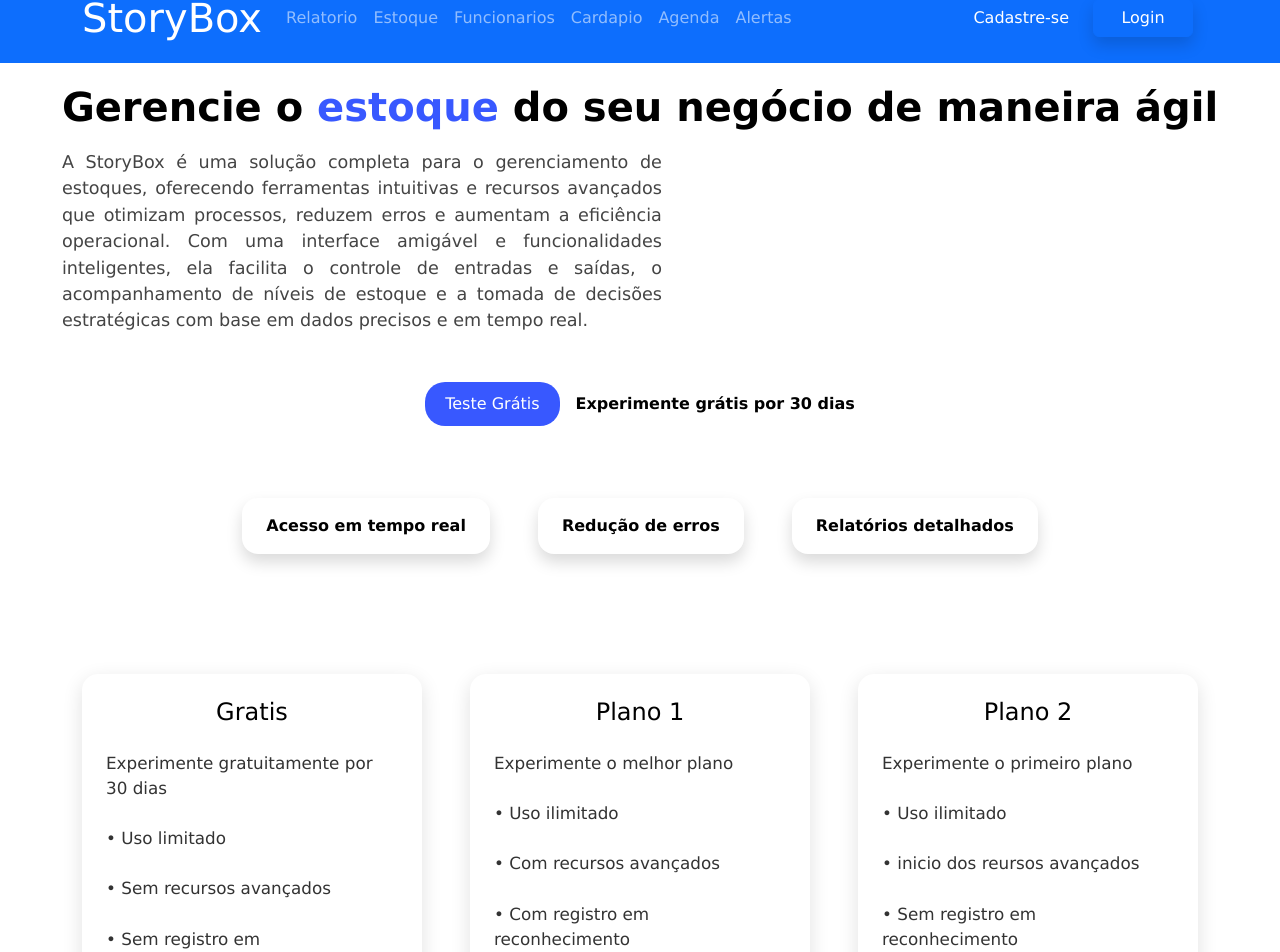
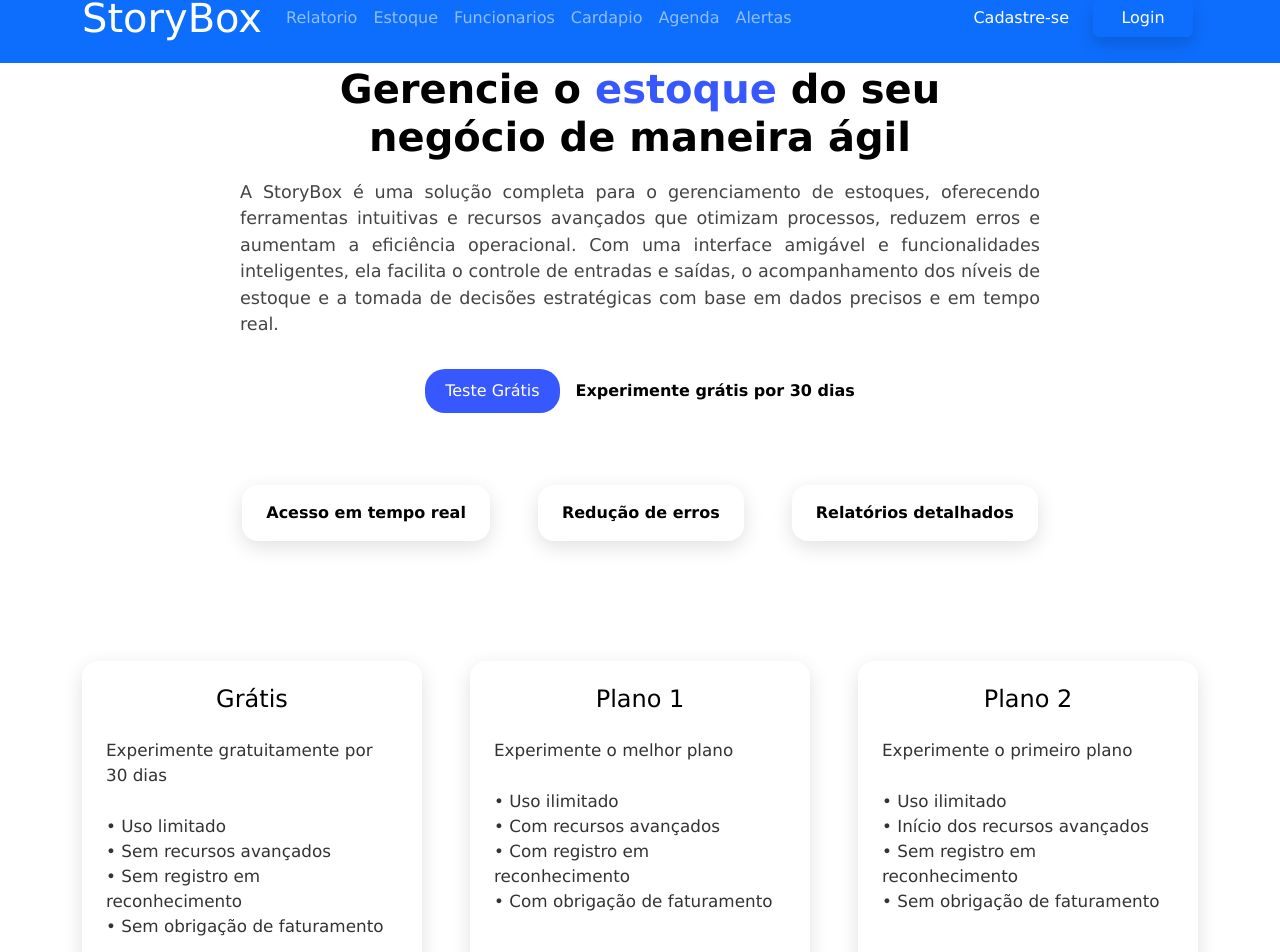
Before and after one commit to LianHenrique/TCC-2025, a React (Vite) app: page / in a window 1280 px wide. Shown: the part 27-979 px from the top of the page. Built offline with nearby package versions, Linux system fonts and the light colour scheme; no server answers; a web font is replaced by a local one.

Commit message:
melhorias no home

```diff
--- a/src/pages/Home/Home.jsx
+++ b/src/pages/Home/Home.jsx
@@ -1,118 +1,90 @@
 import { useState, useEffect } from 'react';
 import NavBar from "../../components/NavBar/NavBar";
-import styles from './Home.module.css'; // Usando CSS Modules
-import { useNavigate } from 'react-router';
+import styles from './Home.module.css';
+import { useNavigate } from 'react-router-dom';
 
 function Home() {
-  const [temaEscuro, setTemaEscuro] = useState(false);
-
-  const navigate = useNavigate()
+  const [temaEscuro] = useState(false);
+  const navigate = useNavigate();
 
   useEffect(() => {
     document.body.className = temaEscuro ? styles['dark-mode'] : styles['light-mode'];
   }, [temaEscuro]);
-
-  const alternarTema = () => setTemaEscuro(prev => !prev);
 
   return (
     <div>
       <NavBar />
 
       <div className={styles.App}>
-        {/* Botão de alternância de tema */}
-        {/* <button className={styles['theme-toggle-button']} onClick={alternarTema}>
-          <svg viewBox="0 0 24 24" width="24" height="24">
-            <path
-              fill="currentColor"
-              d="M9.37,5.51C9.19,6.15,9.1,6.82,9.1,7.5c0,4.08,3.32,7.4,7.4,7.4c0.68,0,1.35-0.09,1.99-0.27C17.45,17.19,14.93,19,12,19
-              c-3.86,0-7-3.14-7-7C5,9.07,6.81,6.55,9.37,5.51z M12,3c-4.97,0-9,4.03-9,9s4.03,9,9,9s9-4.03,9-9c0-0.46-0.04-0.92-0.1-1.36
-              c-0.98,1.37-2.58,2.26-4.4,2.26c-2.98,0-5.4-2.42-5.4-5.4c0-1.81,0.89-3.42,2.26-4.4C12.92,3.04,12.46,3,12,3z"
-            />
-          </svg>
-        </button> */}
-
-        {/* Título e descrição */}
-        <div className={styles.header}
-          style={{
-            marginTop: "50px"
-          }}>
+        <div className={styles.header}>
           <h1>
-            Gerencie o <span className={styles.destaque}>estoque</span> do seu negócio de maneira ágil
+            Gerencie o <span className={styles.destaque}>estoque</span> do seu <br /> negócio de maneira ágil
           </h1>
-          <p
-            style={{
-              width: "600px",
-              textAlign: "justify",
-              paddingTop: "10px"
-            }}>
-            A StoryBox é uma solução completa para o gerenciamento de estoques, oferecendo ferramentas intuitivas e recursos avançados que otimizam processos, reduzem erros e aumentam a eficiência operacional. Com uma interface amigável e funcionalidades inteligentes, ela facilita o controle de entradas e saídas, o acompanhamento de níveis de estoque e a tomada de decisões estratégicas com base em dados precisos e em tempo real.</p>
+          <p>
+            A StoryBox é uma solução completa para o gerenciamento de estoques, oferecendo ferramentas intuitivas
+            e recursos avançados que otimizam processos, reduzem erros e aumentam a eficiência operacional.
+            Com uma interface amigável e funcionalidades inteligentes, ela facilita o controle de entradas e saídas,
+            o acompanhamento dos níveis de estoque e a tomada de decisões estratégicas com base em dados precisos e em tempo real.
+          </p>
         </div>
 
-        {/* Botão de Teste Grátis + Frase */}
         <div className={styles.testeGratisContainer}>
-          <button className={styles.botaoTesteGratis}
-            onClick={() => {
-              navigate("/cadastro")
-            }}
-          >Teste Grátis</button>
+          <button
+            className={styles.botaoTesteGratis}
+            onClick={() => navigate("/cadastro")}
+          >
+            Teste Grátis
+          </button>
           <span className={styles.bold}>Experimente grátis por 30 dias</span>
         </div>
 
-        {/* Benefícios rápidos */}
         <div className={styles.beneficios}>
-          <div className='shadow'>Acesso em tempo real</div>
-          <div className='shadow'>Redução de erros</div>
-          <div className='shadow'>Relatórios detalhados</div>
+          <div className={styles.beneficioCard}>Acesso em tempo real</div>
+          <div className={styles.beneficioCard}>Redução de erros</div>
+          <div className={styles.beneficioCard}>Relatórios detalhados</div>
         </div>
 
-        {/* Cartões de Planos */}
         <div className={styles.planos}>
           <div className={styles.card}>
-            <h3>Gratis</h3>
+            <h3>Grátis</h3>
             <p className={styles.cardText}>
               Experimente gratuitamente por 30 dias<br /><br />
-              • Uso limitado<br /><br />
-              • Sem recursos avançados<br /><br />
-              • Sem registro em reconhecimento<br /><br />
+              • Uso limitado<br />
+              • Sem recursos avançados<br />
+              • Sem registro em reconhecimento<br />
               • Sem obrigação de faturamento
             </p>
-            <button className={styles.botaoTesteGratis2}
-              onClick={() => {
-                navigate("/cadastro")
-              }}
-            >Começar</button>
+            <button className={styles.botaoTesteGratis2} onClick={() => navigate("/cadastro")}>
+              Começar
+            </button>
           </div>
+
           <div className={styles.card}>
             <h3>Plano 1</h3>
             <p className={styles.cardText}>
               Experimente o melhor plano<br /><br />
-              • Uso ilimitado<br /><br />
-              • Com recursos avançados<br /><br />
-              • Com registro em reconhecimento<br /><br />
-              • Com obrigação de faturamento<br /><br />
-              (mudar dps)
+              • Uso ilimitado<br />
+              • Com recursos avançados<br />
+              • Com registro em reconhecimento<br />
+              • Com obrigação de faturamento
             </p>
-            <button className={styles.botaoTesteGratis2}
-              onClick={() => {
-                navigate("/cadastro")
-              }}
-            >Começar</button>
+            <button className={styles.botaoTesteGratis2} onClick={() => navigate("/cadastro")}>
+              Começar
+            </button>
           </div>
+
           <div className={styles.card}>
             <h3>Plano 2</h3>
             <p className={styles.cardText}>
               Experimente o primeiro plano <br /><br />
-              • Uso ilimitado<br /><br />
-              • inicio dos reursos avançados<br /><br />
-              • Sem registro em reconhecimento<br /><br />
-              • Sem obrigação de faturamento<br /><br />
-              (mudar dps)
+              • Uso ilimitado<br />
+              • Início dos recursos avançados<br />
+              • Sem registro em reconhecimento<br />
+              • Sem obrigação de faturamento
             </p>
-            <button className={styles.botaoTesteGratis2}
-              onClick={() => {
-                navigate("/cadastro")
-              }}
-            >Começar</button>
+            <button className={styles.botaoTesteGratis2} onClick={() => navigate("/cadastro")}>
+              Começar
+            </button>
           </div>
         </div>
       </div>
--- a/src/pages/Home/Home.module.css
+++ b/src/pages/Home/Home.module.css
@@ -54,6 +54,7 @@
   box-shadow: 0 4px 16px rgba(56, 88, 255, 0.18);
   outline: none;
 }
+
 /* Título e descrição */
 .header {
   text-align: center;
@@ -69,6 +70,10 @@
 .header p {
   font-size: 1.1rem;
   color: #444;
+  max-width: 800px; /* melhor do que width fixa */
+  margin: 0 auto; /* centralizar */
+  text-align: justify;
+  padding-top: 10px;
 }
 
 /* Destaque azul */
@@ -88,32 +93,12 @@
   gap: 1rem;
   align-items: center;
   justify-content: center;
+  flex-wrap: wrap; /* Para responsividade */
 }
 
-/* Botão principal */
-.botaoTesteGratis {
-  background-color: #3858FF;
-  color: white;
-  border: none;
-  border-radius: 20px;
-  padding: 10px 20px;
-  font-size: 16px;
-  cursor: pointer;
-  transition: background-color 0.3s ease, transform 0.2s ease;
-}
-
-.botaoTesteGratis1 {
-  background-color: #3858FF;
-  color: white;
-  border: none;
-  border-radius: 20px;
-  padding: 10px 20px;
-  font-size: 16px;
-  cursor: pointer;
-  transition: background-color 0.3s ease, transform 0.2s ease;
-  margin-top: 21.5vh;
-}
-
+/* Botões principais */
+.botaoTesteGratis,
+.botaoTesteGratis1,
 .botaoTesteGratis2 {
   background-color: #3858FF;
   color: white;
@@ -123,35 +108,38 @@
   font-size: 16px;
   cursor: pointer;
   transition: background-color 0.3s ease, transform 0.2s ease;
+  display: inline-block;
+  text-align: center;
+}
+
+.botaoTesteGratis1 {
+  margin-top: 21.5vh;
+}
+
+.botaoTesteGratis2 {
   margin-top: 50px;
 }
 
-.botaoTesteGratis:hover {
-  background-color: #1a42d1;
-  transform: scale(1.05);
-}
-
-.botaoTesteGratis1:hover {
-  background-color: #1a42d1;
-  transform: scale(1.05);
-}
-
+.botaoTesteGratis:hover,
+.botaoTesteGratis1:hover,
 .botaoTesteGratis2:hover {
   background-color: #1a42d1;
   transform: scale(1.05);
 }
 
-.botaoTesteGratis:focus {
+.botaoTesteGratis:focus,
+.botaoTesteGratis1:focus,
+.botaoTesteGratis2:focus {
   outline: none;
 }
 
 /* Benefícios rápidos */
 .beneficios {
   display: flex;
-  justify-content: space-around; /* Distribui melhor os itens */
+  justify-content: space-around;
   align-items: center;
-  flex-wrap: wrap; /* Permite quebrar linha em telas menores */
-  gap: 3rem; /* Espaçamento maior entre os itens */
+  flex-wrap: wrap;
+  gap: 3rem;
   margin: 2.5rem 0;
   font-weight: 600;
   padding: 2rem 1rem;
@@ -166,9 +154,10 @@
   text-align: center;
   display: flex;
   flex-direction: column;
-  justify-content: space-between; /* Distribui melhor os itens */
+  justify-content: center; /* mudou de space-between para center */
   gap: 2rem;
   transition: transform 0.2s, box-shadow 0.2s;
+  min-width: 180px; /* para tamanho mínimo */
 }
 
 .beneficios div:hover {
@@ -180,8 +169,8 @@
   display: flex;
   flex-wrap: wrap;
   justify-content: center;
-  align-items: stretch; /* Garante altura igual */
-  gap: 3rem; /* Espaçamento maior entre os cards */
+  align-items: stretch;
+  gap: 3rem;
   padding: 3rem 0;
 }
 
@@ -190,18 +179,20 @@
   border-radius: 16px;
   box-shadow: 0 6px 20px rgba(0, 0, 0, 0.12);
   padding: 1.5rem;
-  width: 340px; /* Mais comprido */
+  width: 340px;
   text-align: center;
   display: flex;
   flex-direction: column;
-  justify-content: space-between; /* Distribui melhor os itens */
+  justify-content: space-between;
   gap: 1rem;
   transition: transform 0.2s, box-shadow 0.2s;
 }
+
 .card:hover {
   transform: translateY(-8px) scale(1.03);
   box-shadow: 0 12px 32px rgba(56, 88, 255, 0.15);
 }
+
 .card h3 {
   font-size: 1.5rem;
 }
```
